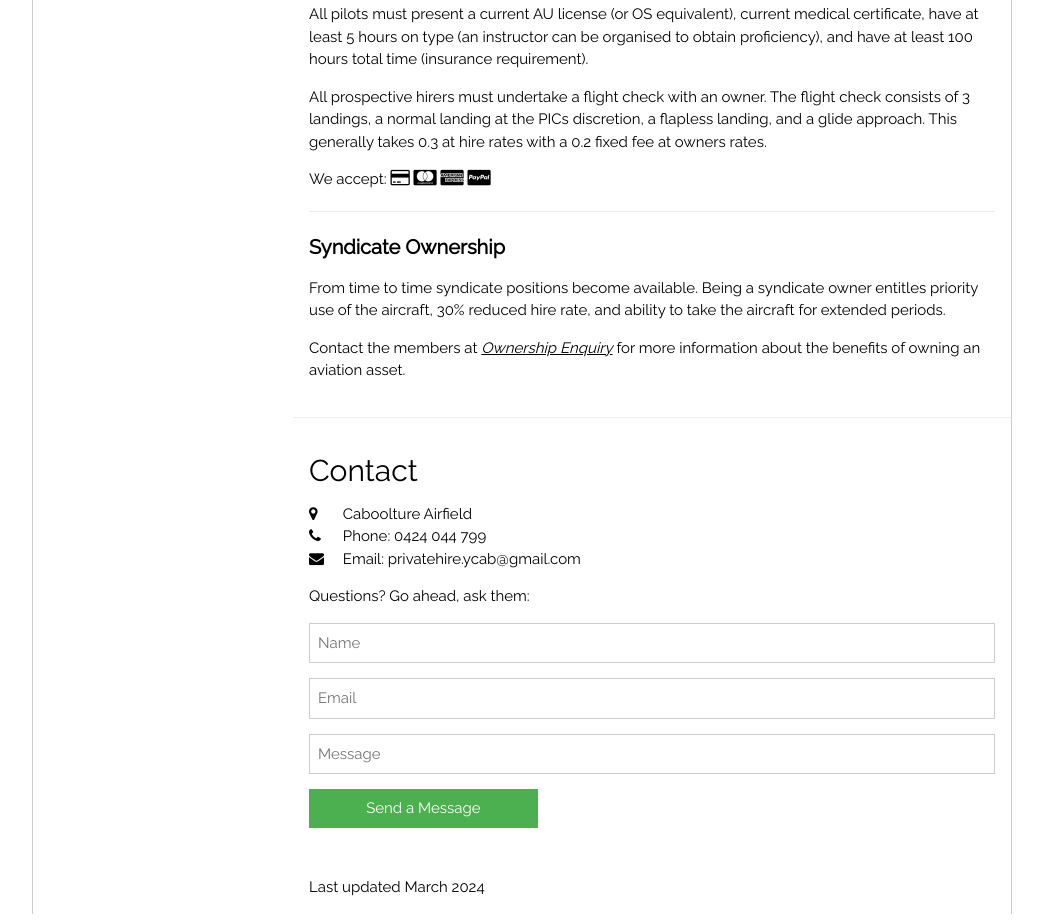
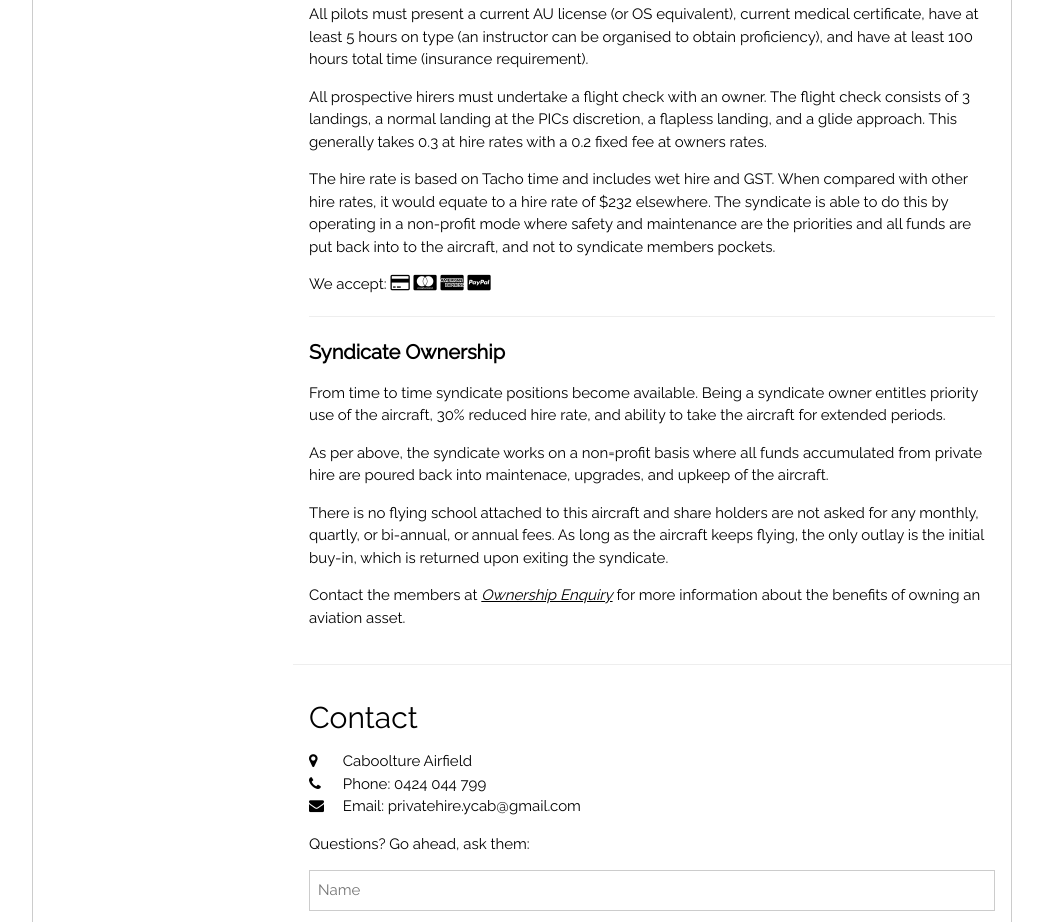
Before and after one commit to ijmckee07/OMQSyndicate, a plain HTML site: page index.html in a window 1280 px wide. Shown: the part 1125-2047 px from the top of the page, without its empty margins (118-1161 px from the left). Drawn offline with nearby package versions, Linux system fonts and the light colour scheme.

Commit message:
Update index.html

```diff
--- a/index.html
+++ b/index.html
@@ -34,6 +34,7 @@
             <h3>Private Hire rates</h3>
             <h3>$305</h3>
             <h6>Wet hire</h6><h6>On Tacho - not VDO</h6><h6>Includes GST</h6>
+            <h9>Compare this with VDO hire not inc GST and the comparative rate is $232 per hour.</h9>
             <hr>
 
             <a href="https://www.supersaas.com/schedule/cherokee140B/Cherokee_Hire_YCAB" target="_blank">
@@ -149,14 +150,14 @@
             <hr>
 
             <h4><strong>More Information</strong></h4>
-            <p>All pilots must present a current AU license (or OS equivalent), current medical certificate, have at least 5 hours on type (an instructor can be organised to obtain proficiency), and have at least 100 hours total time (insurance requirement). </p> <p>All prospective hirers must undertake a flight check with an owner.  The flight check consists of 3 landings, a normal landing at the PICs discretion, a flapless landing, and a glide approach. This generally takes 0.3 at hire rates with a 0.2 fixed fee at owners rates.</p>
+            <p>All pilots must present a current AU license (or OS equivalent), current medical certificate, have at least 5 hours on type (an instructor can be organised to obtain proficiency), and have at least 100 hours total time (insurance requirement). </p> <p>All prospective hirers must undertake a flight check with an owner.  The flight check consists of 3 landings, a normal landing at the PICs discretion, a flapless landing, and a glide approach. This generally takes 0.3 at hire rates with a 0.2 fixed fee at owners rates.</p><p>The hire rate is based on Tacho time and includes wet hire and GST. When compared with other hire rates, it would equate to a hire rate of $232 elsewhere. The syndicate is able to do this by operating in a non-profit mode where safety and maintenance are the priorities and all funds are put back into to the aircraft, and not to syndicate members pockets. </p>
             <p>We accept: <i class="fa fa-credit-card w3-large"></i> <i class="fa fa-cc-mastercard w3-large"></i> <i
                     class="fa fa-cc-amex w3-large"></i> <i class="fa fa-cc-cc-visa w3-large"></i><i
                     class="fa fa-cc-paypal w3-large"></i></p>
             <hr>
 
             <h4><strong>Syndicate Ownership</strong></h4>
-            <p>From time to time syndicate positions become available. Being a syndicate owner entitles priority use of the aircraft, 30% reduced hire rate, and ability to take the aircraft for extended periods. </p><p>Contact the members at <a href="mailto:planehire.ycab@gmail.com?Subject=Syndicate%20Ownership%20Enquiry"><i>Ownership Enquiry</a></i> for more information about the benefits of owning an aviation asset. </a></p> <p></p>
+            <p>From time to time syndicate positions become available. Being a syndicate owner entitles priority use of the aircraft, 30% reduced hire rate, and ability to take the aircraft for extended periods. </p>As per above, the syndicate works on a non=profit basis where all funds accumulated from private hire are poured back into maintenace, upgrades, and upkeep of the aircraft. <p>There is no flying school attached to this aircraft and share holders are not asked for any monthly, quartly, or bi-annual, or annual fees. As long as the aircraft keeps flying, the only outlay is the initial buy-in, which is returned upon exiting the syndicate.<p>Contact the members at <a href="mailto:planehire.ycab@gmail.com?Subject=Syndicate%20Ownership%20Enquiry"><i>Ownership Enquiry</a></i> for more information about the benefits of owning an aviation asset. </a></p> <p></p>
            <!--<p>Subscribe to receive updates on available dates and special offers.</p>
             <p><button class="w3-button w3-green w3-third"
                     onclick="document.getElementById('subscribe').style.display='block'">Subscribe</button></p> -->
```
